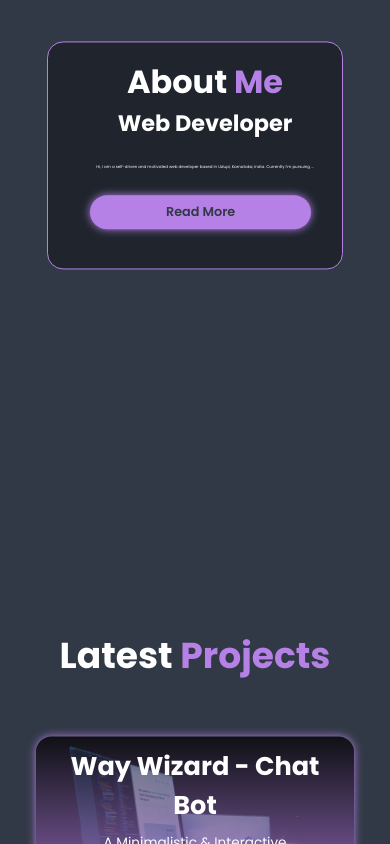
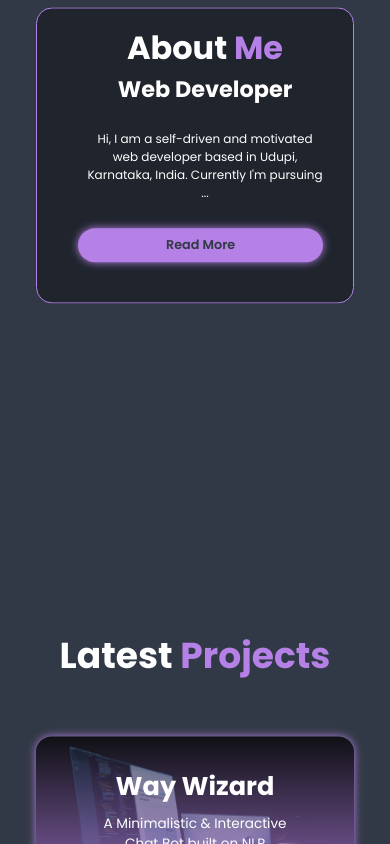
Before and after one commit to sachindsilva16/Portfolio, a React (Create React App) app: page / in a window 390 px wide. Shown: the part 1140-1984 px from the top of the page. Built offline with nearby package versions, Linux system fonts and the light colour scheme.

Commit message:
Modify styling

```diff
--- a/src/App.jsx
+++ b/src/App.jsx
@@ -158,7 +158,7 @@ const App = () => {
                         <img src={projectImage1} alt='project1.jpg' />
 
                         <div className="project-layer">
-                            <h4>Way Wizard - Chat Bot</h4>
+                            <h4>Way Wizard</h4>
                             <p>A Minimalistic & Interactive Chat Bot built on NLP</p>
                             <a href='https://github.com/sachindsilva16/Way-Wizard-Chat-Bot' target="_blank" className="float-btn"><i className='bx bx-link-external ' ></i></a>
                         </div>
--- a/src/styles.css
+++ b/src/styles.css
@@ -750,7 +750,7 @@ a.btn:hover {
     .about .about-content p {
         text-align: center;
         padding: 1rem 2rem;
-        font-size: .5rem;
+        font-size: 1.5rem;
     }
 
     .about .about-content .btn {
```
